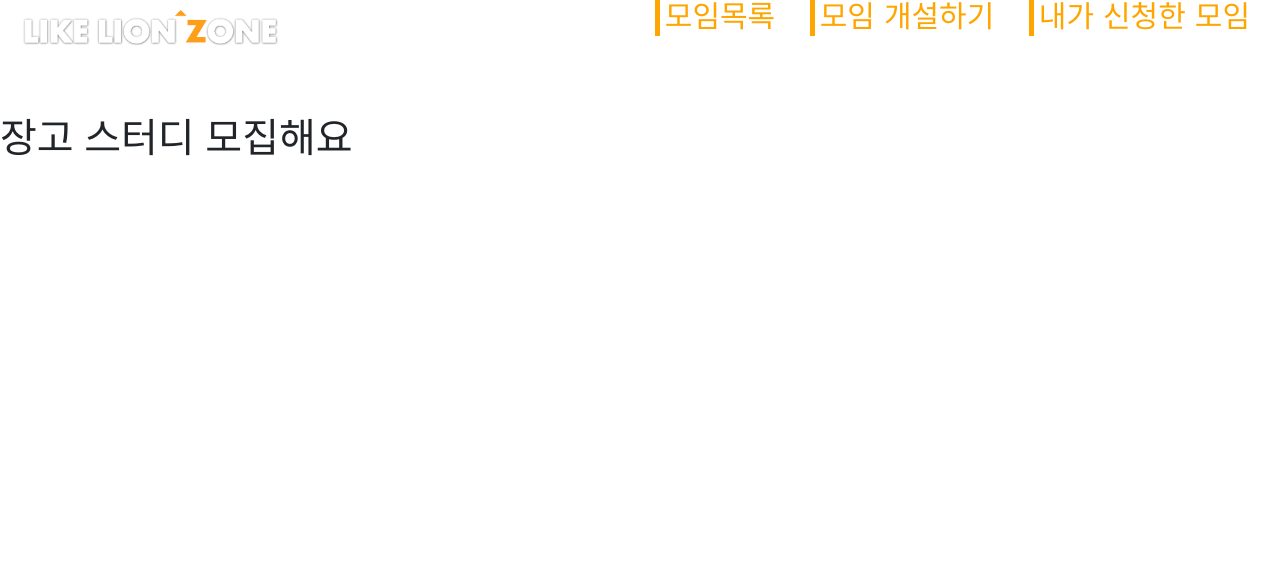
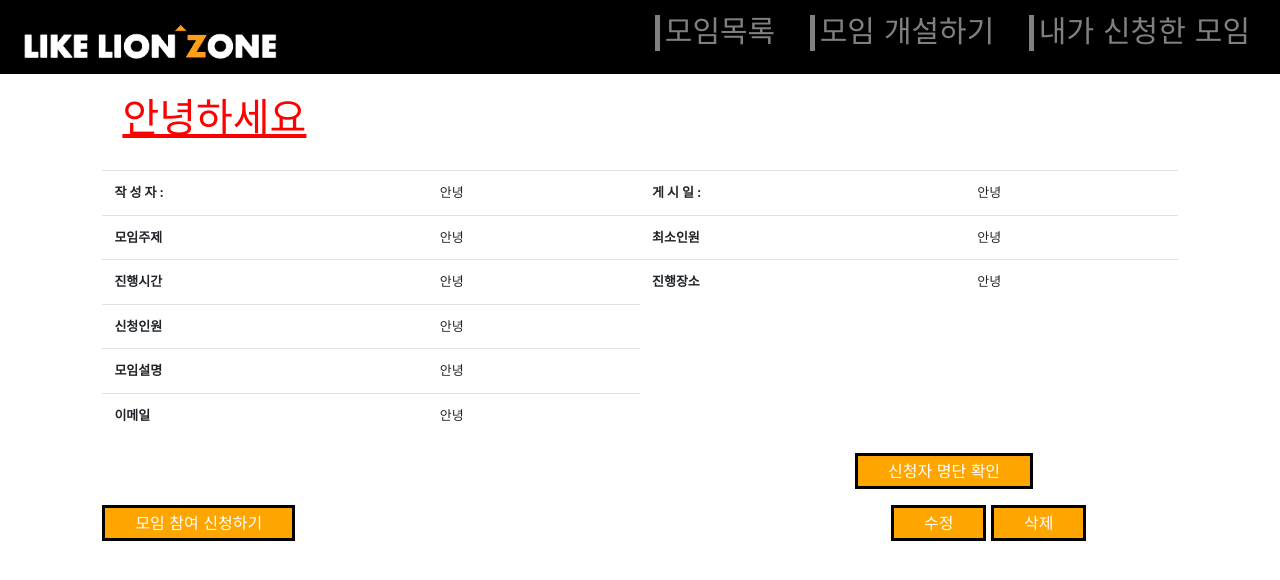
Before and after one commit to Aqudi/mutsa_zone_hackerton, a Django app: template project/meetings/templates/meetings/read.html in a window 1280 px wide. Shown: the top 580 px of the page. Run offline with Django 3.2, Linux system fonts and the light colour scheme; the template is opened without the code that fills it: values that come from a table or form of the project are taken from there, others are empty; data comes from the database, SQL or seed files in the repository; both versions use the stored data as it was after the commit; some libraries are stand-ins or nearby versions.

Commit message:
10:02 pm

```diff
--- a/project/meetings/templates/meetings/joined_list.html
+++ /dev/null
@@ -1,5 +0,0 @@
-{% extends 'base.html' %}
-
-{% block content %}
-
-{% endblock %}
--- a/project/meetings/templates/meetings/list.html
+++ b/project/meetings/templates/meetings/list.html
@@ -11,12 +11,12 @@
         <!--테이블 위 버튼셋-->
         <div class="input-group col">
             <button class="btn btn-outline-secondary" type="button">
-                <a href="{% url 'meethings:create' %">모임개설하기</a>
+                <a href="{% url 'meetings:create' %}">모임개설하기</a>
             </button>
         </div>
-        <form action="#">
+        <form action="{% url 'meetings:search' %}">
             <div class="input-group col-12">
-                <input type="text" class="form-control" placeholder="검색어">
+                <input type="text" class="form-control" placeholder="검색어" name="search">
                 <div class="input-group-append">
                     <button class="btn btn-outline-secondary" type="submit">
                         검색
--- a/project/meetings/templates/meetings/read.html
+++ b/project/meetings/templates/meetings/read.html
@@ -1,5 +1,55 @@
 {% extends 'base.html' %}
 
 {% block content %}
-<h1 id="readhead-gtj">장고 스터디 모집해요</h1>
+<div id="readall-gtj">
+    <h1 id="readhead-gtj">{{ meeting.title }}</h1>
+    <table class="table">
+        <tbody>
+            <tr class="tr-list-htj">
+                <th scop="row">작 성 자 : </th>
+                <td>{{ meeting.category }}</td>
+                 <th scop="row">게 시 일 : </th>
+                <td>{{ meeting.category }}</td>
+            </tr>
+
+            <tr class="tr-list-htj">
+                <th scop="row">모임주제</th>
+                <td>{{ meeting.category }}</td>
+                <th scop="row">최소인원</th>
+                <td>{{ meeting.category }}</td>
+            </tr>
+
+            <tr class="tr-list-htj">
+                <th scop="row">진행시간</th>
+                <td>{{ meeting.category }}</td>
+                <th scop="row">진행장소</th>
+                <td>{{ meeting.category }}</td>
+            </tr>
+
+            <tr class="tr-list-htj">
+                <th scop="row">신청인원</th>
+                <td>{{ meeting.category }}</td>
+            </tr>
+
+            <tr class="tr-list-htj">
+                <th scop="row">모임설명</th>
+                <td>{{ meeting.category }}</td>
+            </tr>
+
+            <tr class="tr-list-htj">
+                <th scop="row">이메일</th>
+                <td>{{ meeting.category }}</td>
+            </tr>
+        </tbody>
+</table>
+    <div id="readbutton-gtj">
+        <a href="#"><p id="readbutton-gtj1">신청자 명단 확인</p></a>
+        <br>
+        <a href="#"><p id="readbutton-gtj2">모임 참여 신청하기</p></a>
+        <a href="#"><p id="readbutton-gtj3">수정</p></a>
+        <a href="#"><p id="readbutton-gtj4">삭제</p></a>
+    </div>
+</div>
+
+
 {% endblock %}
--- a/project/meetings/urls.py
+++ b/project/meetings/urls.py
@@ -10,9 +10,10 @@ urlpatterns = [
     # path('edit/<int:id>/', views.edit, name="edit"),
     # path('update/<int:id>/', views.update, name="update"),
     # path('search_result/', views.search_result, name="search_result"),
+    path('', views.search, name ="search"),
     # path('join_page/<int:id>/', views.join_page, name="join_page"),
     # path('join/<int:id>/', views.join, name="join"),
-    #  path('participants/', views.participants, name="participants"),
+    path('participants/', views.participants, name="participants"),
     # path('joined_meetings/', views.joined_meetings, name="joined_meetings"),
-    # path('joined_list/', views.joined_list, name="joined_list"),
+    # path('fail/', views.fail, name ="fail"),
 ]
--- a/project/project/static/css/style-gtj.css
+++ b/project/project/static/css/style-gtj.css
@@ -14,12 +14,12 @@
 
     text-decoration: none;
     font-family: 'Jua', sans-serif;
-    color:orange;
+    color:gray;
 
 
 
     border-left-width: 5px;
-   border-left-color: orange;
+   border-left-color: gray;
    border-left-style: solid;
    padding-left: 5px;
    font-size:30px;
@@ -27,26 +27,29 @@
 
 }
 .header-wrapper-gtj{
+    padding-top:15px;
     text-align:right;
     display:block;
-    margin-bottom:70px;
+    padding-bottom:15px;
+    background-color:black;
 }
 
 #head1-gtj:hover{
-    color:gray;
-    border-color:gray;
+    color:white;
+    border-color:white;
 }
 #head2-gtj:hover{
-    color:gray;
-    border-color:gray;
+    color:white;
+    border-color:white;
 
 }
 #head3-gtj:hover{
 
-    color:gray;
-    border-color:gray;
+    color:white;
+    border-color:white;
 }
 #service-name-gtj{
+    padding-top:200px;
     text-align:center;
     margin: auto 0;
     margin-bottom:50px;
@@ -57,7 +60,7 @@
 #text-gtj{
 
     font-family: 'Jua', sans-serif;
-    color:rgba(201, 199, 199, 0.603);
+    color:white;
     font-size:30px;
     text-align:center;
 }
@@ -111,6 +114,102 @@ body{
     font-size:13px;
 }
 
-#meetings-gtj{
-    color:;
+#readall-gtj{
+
+margin-right:8%;
+margin-left:8%;
+
 }
+
+
+
+#readhead-gtj{
+    color:red;
+    text-decoration: underline;
+    font-size:40px;
+    padding:0.5em;
+}
+#readtext-gtj{
+
+
+    font-size:20px;
+    display:inline-block;
+    margin-right:500px;
+    margin-block-start:30px;
+    margin-block-end:30px;
+}
+#readtext-gtj2{
+
+    font-size:20px;
+    display:inline-block;
+    margin-right:500px;
+    margin-block-start:30px;
+    margin-block-end:30px;
+}
+#readtext-gtj3{
+    font-size:20px;
+    display:inline-block;
+    margin-right:500px;
+    margin-block-start:30px;
+    margin-block-end:30px;
+}
+#readbutton-gtj1{
+    margin-left:70%;
+    display:inline-block;
+}
+#readbutton-gtj2,#readbutton-gtj3,#readbutton-gtj4{
+
+    display:inline-block;
+}
+#readbutton-gtj1{
+
+    margin-left:70%;
+    padding-right:30px;
+    padding-top:3px;
+    padding-left:30px;
+    padding-bottom:3px;
+    border-color:black;
+    border-style: solid;
+    border-width:3px;
+    text-decoration:none;
+    color:white;
+    background-color:orange;
+
+}
+#readbutton-gtj2{
+    margin-right:55%;
+    padding-right:30px;
+    padding-top:3px;
+    padding-left:30px;
+    padding-bottom:3px;
+    border-color:black;
+    border-style: solid;
+    border-width:3px;
+    text-decoration:none;
+    color:white;
+    background-color:orange;
+}
+#readbutton-gtj3{
+    padding-right:30px;
+    padding-top:3px;
+    padding-left:30px;
+    padding-bottom:3px;
+    border-color:black;
+    border-style: solid;
+    border-width:3px;
+    text-decoration:none;
+    color:white;
+    background-color:orange;
+}
+#readbutton-gtj4{
+    padding-right:30px;
+    padding-top:3px;
+    padding-left:30px;
+    padding-bottom:3px;
+    border-color:black;
+    border-style: solid;
+    border-width:3px;
+    text-decoration:none;
+    color:white;
+    background-color:orange;
+}
--- a/project/templates/base.html
+++ b/project/templates/base.html
@@ -16,6 +16,7 @@
     <!-- CSS -->
     <link rel="stylesheet" href="{% static 'css/style-gtj.css' %}">
     <link rel="stylesheet" href="{% static 'css/scrollbtn.css' %}">
+    <link rel="stylesheet" href="{% static 'css/lulu-chr.css' %}">
 
     <!-- Javascirpt -->
     <script type="text/javascript" src="{% static 'js/scrollbtn.js' %}"></script>
```
Also changed, not shown: project/meetings/templates/meetings/my_list.html (added, +8 -0 lines), project/meetings/templates/meetings/participants.html (+22 -11 lines), project/meetings/templates/meetings/verification.html (+48 -0 lines), project/meetings/views.py (+6 -2 lines), project/db.sqlite3, project/meetings/templates/meetings/fail.html (added), project/project/static/css/lulu-chr.css (added), project/project/static/images/background.jpeg.
